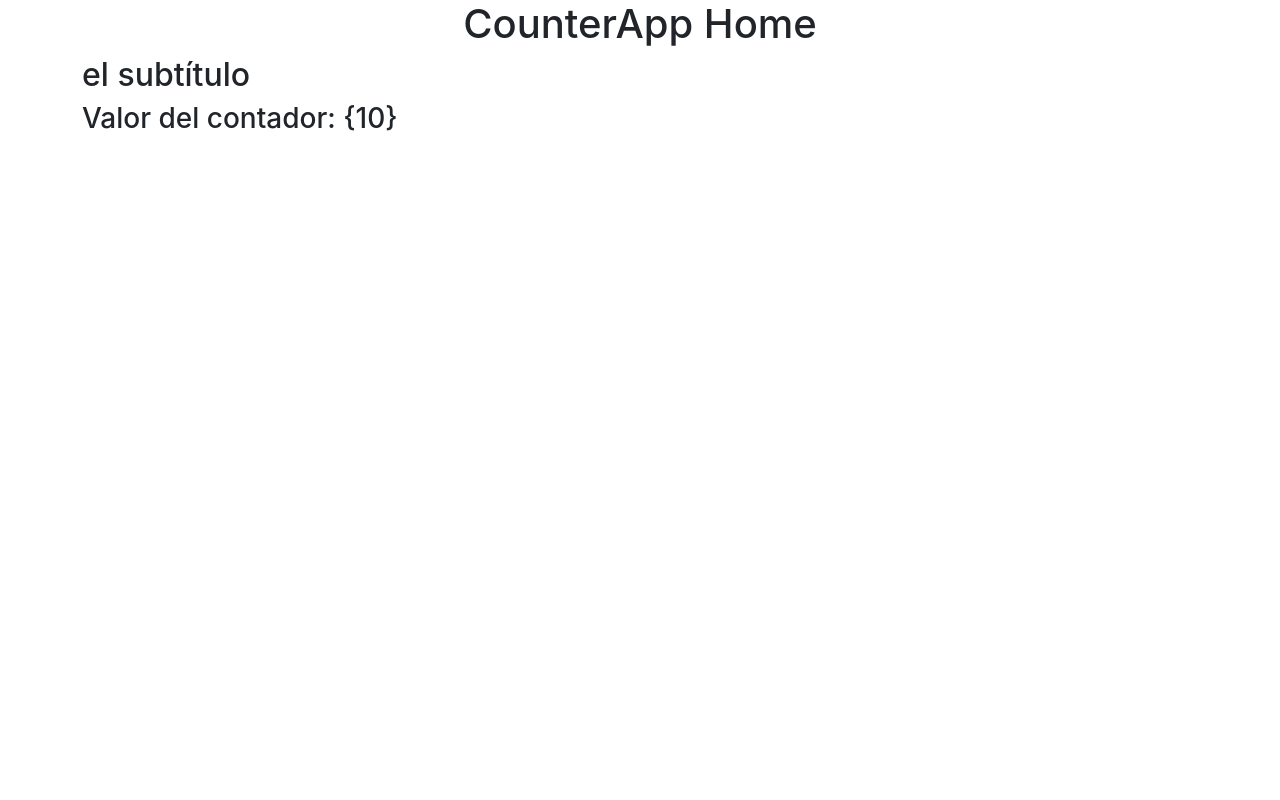
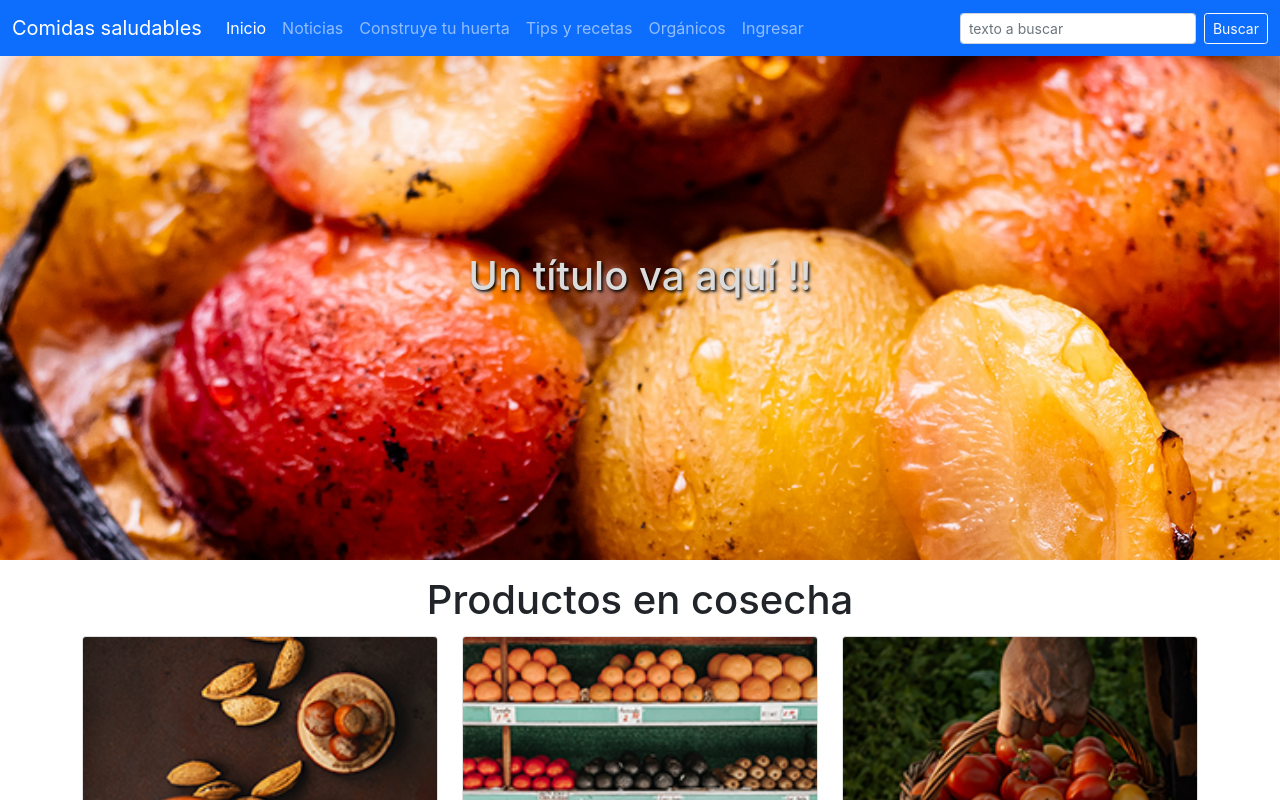
Before and after one commit to salud-a-la-mesa-g8/frontend, a React (Create React App) app: page / in a window 1280 px wide. Shown: the top 800 px of the page. Built offline with nearby package versions, Linux system fonts and the light colour scheme.

Commit message:
cambios en el index

```diff
--- a/src/index.js
+++ b/src/index.js
@@ -5,17 +5,17 @@ import "bootstrap/dist/css/bootstrap.css";
 import "./index.css";
 import reportWebVitals from "./reportWebVitals";
 // componenentes
-// import MenuSuperior from "./components/MenuSuperior";
-// import PiePagina from "./components/PiePagina";
-// import InicioSitio from "./components/InicioSitio";
-import CounterApp from "./components/CounterApp";
+import MenuSuperior from "./components/MenuSuperior";
+import PiePagina from "./components/PiePagina";
+import InicioSitio from "./components/InicioSitio";
+// import CounterApp from "./components/CounterApp";
 
 ReactDOM.render(
 	<React.StrictMode>
-		{/* <MenuSuperior />
+		<MenuSuperior />
     <InicioSitio />
-		<PiePagina /> */}
-    <CounterApp value="{10}" subtitle = "el subtítulo " />
+		<PiePagina />
+    {/* <CounterApp value="{10}" subtitle = "el subtítulo " /> */}
 	</React.StrictMode>,
 	document.getElementById("root")
 );
```
